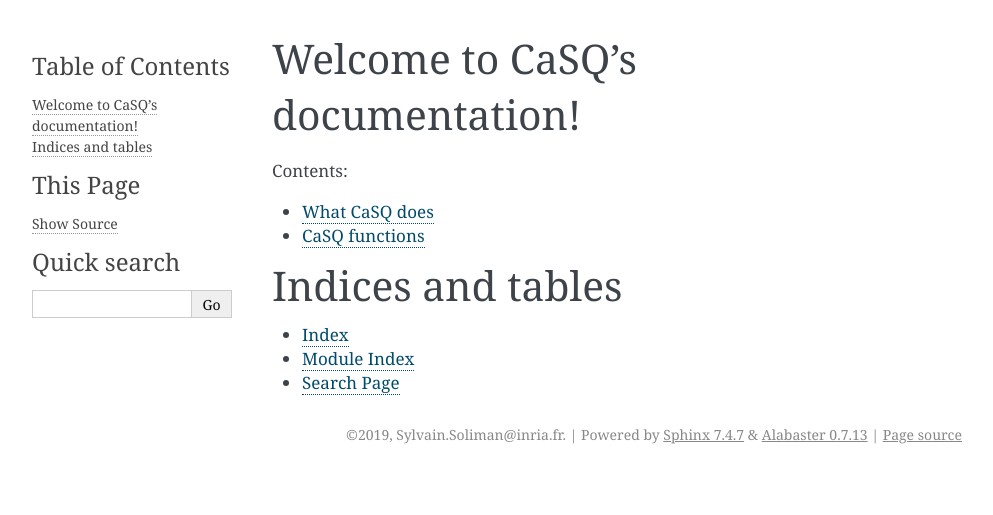
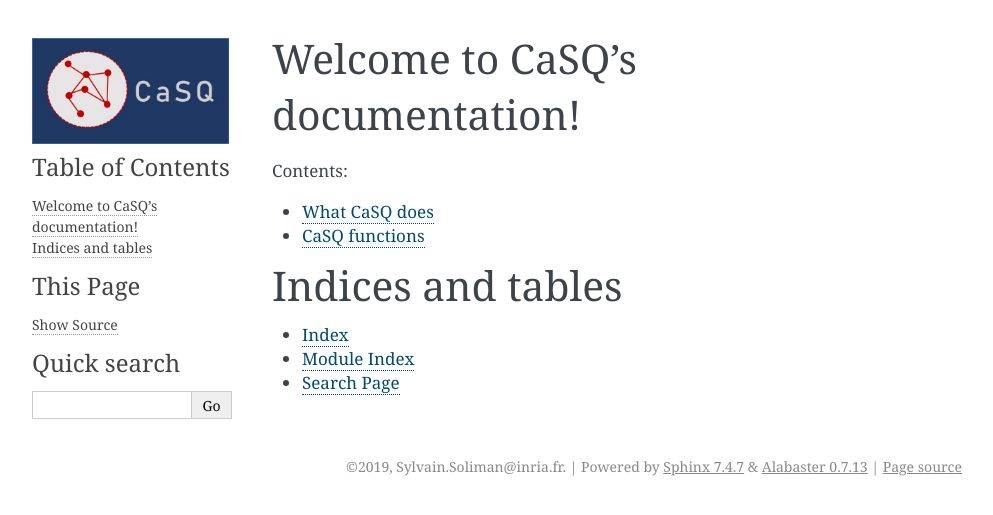
Before and after one commit to soli/casq, a Sphinx documentation site: the page built from docs/index.rst, in a window 1280 px wide. Shown: the top 515 px of the page, without its empty margins (148-1141 px from the left). Built offline with Sphinx 7.4.7, drawn with Linux system fonts in a browser that asks for light colours.

Commit message:
new logo

```diff
--- a/docs/conf.py
+++ b/docs/conf.py
@@ -55,6 +55,8 @@
 #
 html_theme = 'alabaster'
 
+html_logo = 'CaSQ_logo.jpg'
+
 # Add any paths that contain custom static files (such as style sheets) here,
 # relative to this directory. They are copied after the builtin static files,
 # so a file named "default.css" will overwrite the builtin "default.css".
```
Also changed, not shown: docs/CaSQ_logo.jpg (added), docs/CaSQ_logo.svg (added).
